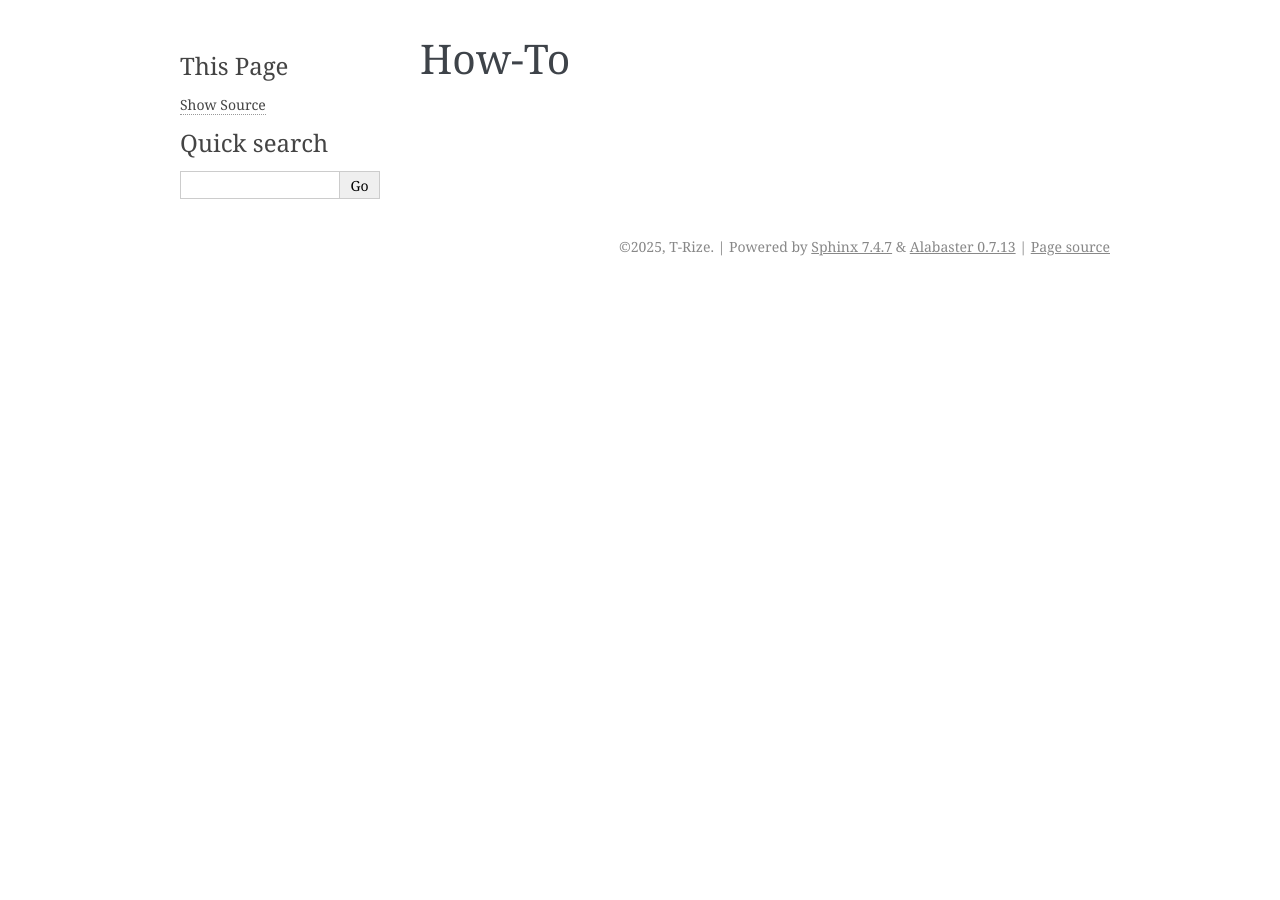
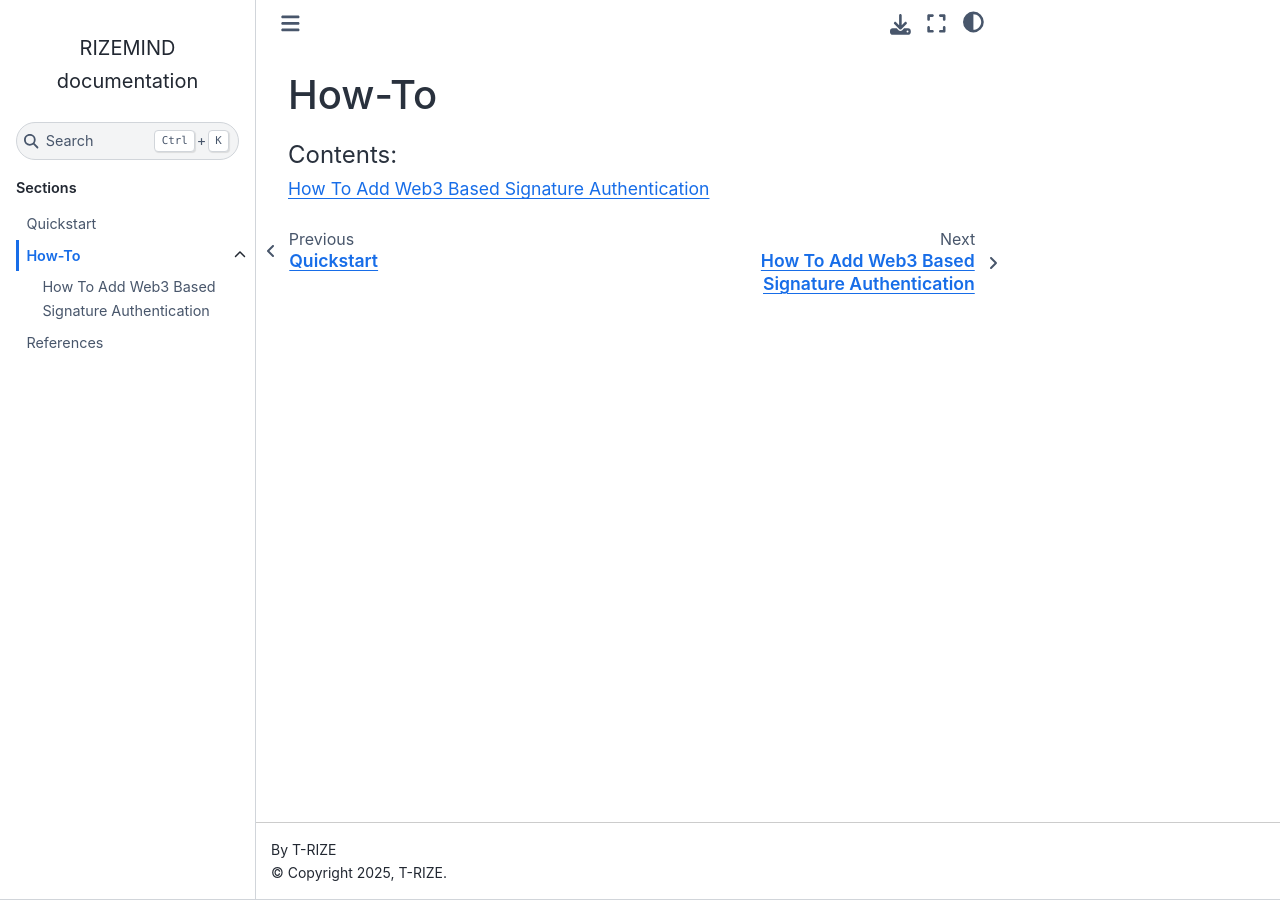
Before and after one commit to T-RIZE-Group/rizemind, a Sphinx documentation site: the page built from sphinx/source/how-tos/index.rst, in a window 1280 px wide. Built offline with Sphinx 7.4.7 and the Sphinx Book theme 1.1.4, drawn with Linux system fonts in a browser that asks for light colours.

```diff
--- a/pyproject.toml
+++ b/pyproject.toml
@@ -24,11 +24,9 @@ mnemonic = "^0.21"
 flwr = "^1.15.1"
 ray = "^2.42.0"
 
-[tool.poetry.dev-dependencies]
+[tool.poetry.group.dev.dependencies]
 pytest = ">=6.0"
 torch = ">=1.9"
-
-[tool.poetry.group.dev.dependencies]
 sphinx = "^8.2.0"
 sphinx-book-theme = "^1.1.3"
 sphinx-copybutton = "^0.5.2"
--- a/sphinx/source/conf.py
+++ b/sphinx/source/conf.py
@@ -6,22 +6,21 @@
 # -- Project information -----------------------------------------------------
 # https://www.sphinx-doc.org/en/master/usage/configuration.html#project-information
 
-project = 'DML'
-copyright = '2025, T-Rize'
-author = 'T-Rize'
+project = "RIZEMIND"
+copyright = "2025, T-RIZE"
+author = "T-RIZE"
 
 # -- General configuration ---------------------------------------------------
 # https://www.sphinx-doc.org/en/master/usage/configuration.html#general-configuration
 
 extensions = []
 
-templates_path = ['_templates']
-exclude_patterns = ['reST.rst']
-
+templates_path = ["_templates"]
+exclude_patterns = ["reST.rst"]
 
 
 # -- Options for HTML output -------------------------------------------------
 # https://www.sphinx-doc.org/en/master/usage/configuration.html#options-for-html-output
 
-html_theme = 'alabaster'
-html_static_path = ['_static']
+html_theme = "sphinx_book_theme"
+html_static_path = ["_static"]
--- a/sphinx/source/how-tos/index.rst
+++ b/sphinx/source/how-tos/index.rst
@@ -1,3 +1,9 @@
 ======
 How-To
 ======
+
+.. toctree::
+   :maxdepth: 2
+   :caption: Contents:
+
+   web3_auth/index
--- /dev/null
+++ b/sphinx/source/how-tos/web3_auth/index.rst
@@ -0,0 +1,3 @@
+======================
+How To Add Web3 Based Signature Authentication
+======================
--- a/sphinx/source/index.rst
+++ b/sphinx/source/index.rst
@@ -4,7 +4,7 @@
    contain the root `toctree` directive.
 
 =================
-DML documentation
+RIZEMIND Documentation
 =================
 
 Add your content using ``reStructuredText`` syntax. See the
@@ -14,7 +14,7 @@ documentation for details.
 
 .. toctree::
    :maxdepth: 2
-   :caption: Contents:
+   :caption: Sections
 
    quickstarts/index
    how-tos/index
```
Also changed, not shown: README.md (+8 -1 lines).
